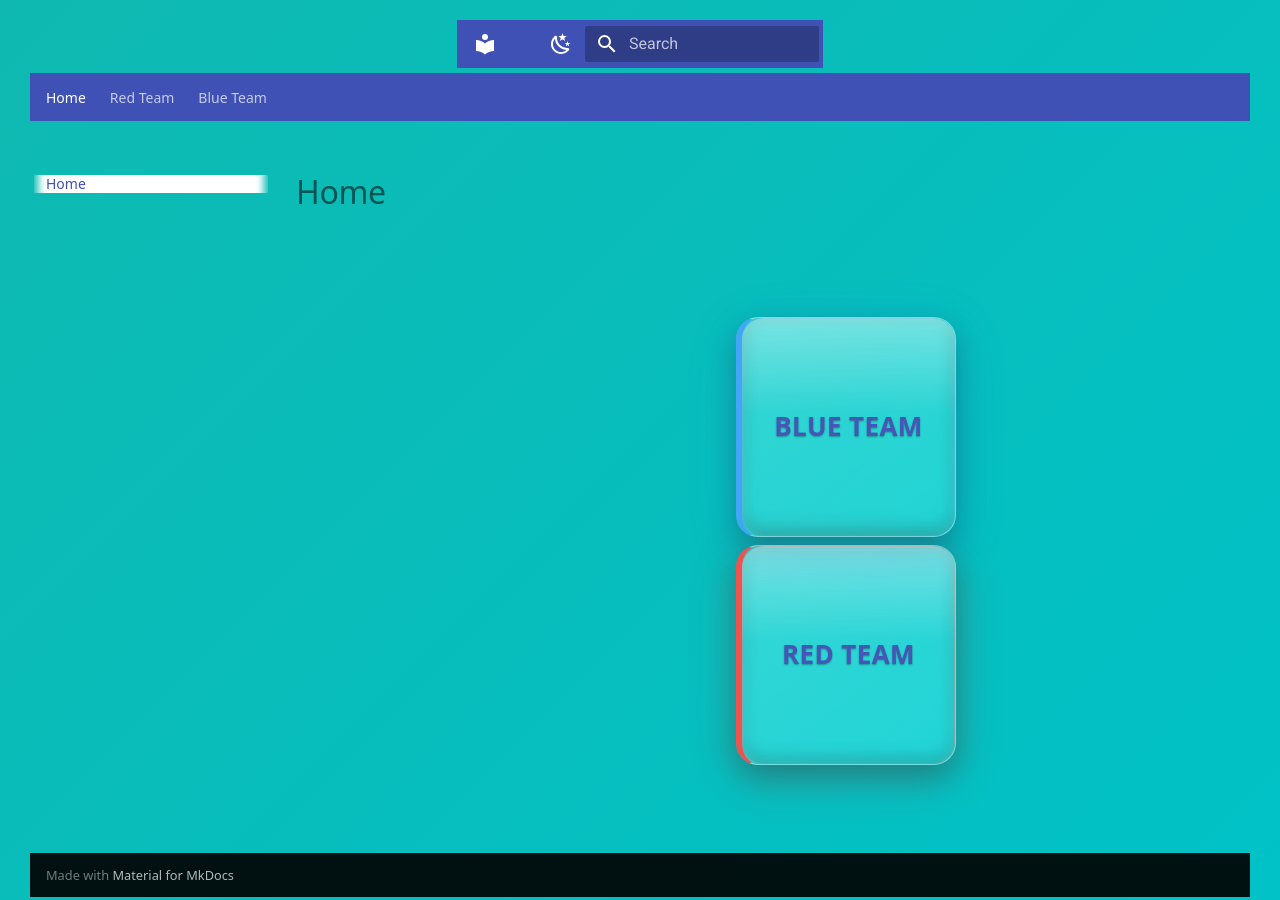
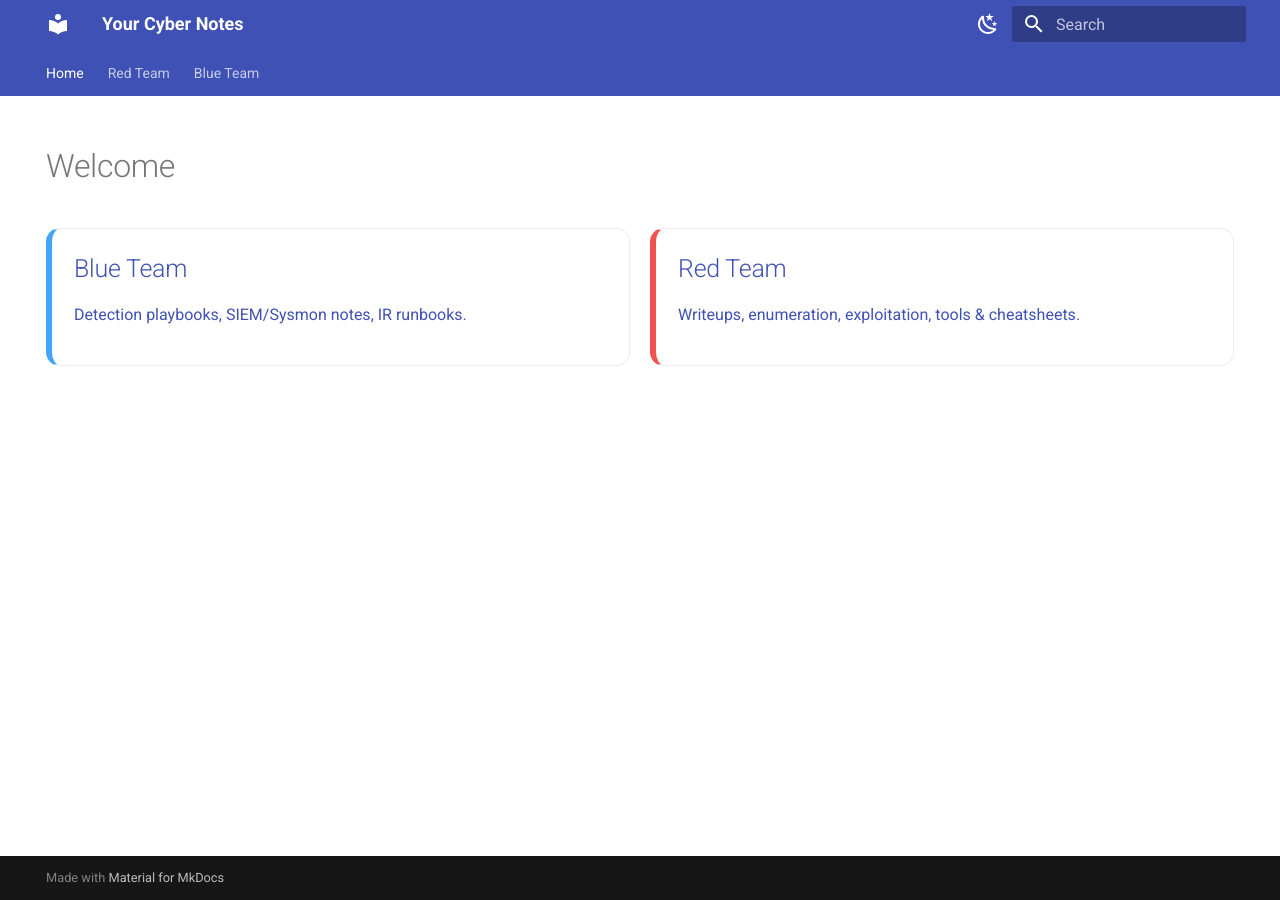
Before and after one commit to BLUE-ps1/BLUES-Blue-Team-Field-Manual, an MkDocs documentation site: the page built from docs/index.md, in a window 1280 px wide. Built offline with MkDocs 1.6.1 and Material for MkDocs 9.7.7, drawn with Linux system fonts in a browser that asks for light colours; some of the changed lines change nothing that is shown.

Commit message:
Update index.md

```diff
--- a/docs/index.md
+++ b/docs/index.md
@@ -1,154 +1,19 @@
-<!DOCTYPE html>
-<html lang="en">
-<head>
-  <meta charset="utf-8" />
-  <meta name="viewport" content="width=device-width, initial-scale=1" />
-  <title>Cyber Security Notes</title>
-  <meta name="description" content="Landing page for Red Team and Blue Team notes" />
-  <style>
-    :root {
-      --bg: #0fb9b1; /* teal/cyan */
-      --bg-accent: #00c2c7; /* slightly brighter cyan */
-      --text: #ffffff;
-      --card-bg: rgba(255, 255, 255, 0.14); /* glass base */
-      --card-border: rgba(255, 255, 255, 0.35);
-      --card-shadow: rgba(0, 0, 0, 0.25);
-      --gloss-start: rgba(255, 255, 255, 0.65);
-      --gloss-end: rgba(255, 255, 255, 0.05);
-    }
+---
+hide:
+  - navigation   # hides the left sidebar on this page only
+  - toc          # hides the on-page table of contents
+---
 
-    /* Page baseline */
-    html, body {
-      height: 100%;
-    }
-    body {
-      margin: 0;
-      color: var(--text);
-      font-family: ui-sans-serif, system-ui, -apple-system, Segoe UI, Roboto, Helvetica, Arial, "Apple Color Emoji", "Segoe UI Emoji";
-      background: linear-gradient(135deg, var(--bg), var(--bg-accent));
-      display: grid;
-      place-items: center;
-    }
+# Welcome
 
-    /* Wrapper to center content */
-    .container {
-      width: min(1100px, 92vw);
-      display: grid;
-      place-items: center;
-      gap: clamp(16px, 3vw, 32px);
-      padding: clamp(16px, 4vw, 48px);
-    }
+<div class="home-tiles">
+  <a class="tile blue" href="blue-team/">
+    <h2>Blue Team</h2>
+    <p>Detection playbooks, SIEM/Sysmon notes, IR runbooks.</p>
+  </a>
 
-    /* Button grid */
-    .grid {
-      display: grid;
-      grid-template-columns: repeat(2, 1fr);
-      gap: clamp(16px, 5vw, 40px);
-      align-items: center;
-      justify-items: center;
-    }
-
-    /* Glassy square buttons */
-    .tile {
-      --size: clamp(140px, 36vw, 220px);
-      position: relative;
-      width: var(--size);
-      height: var(--size);
-      border-radius: 22px; /* rounded corners on a square */
-      background: linear-gradient(145deg, rgba(255,255,255,0.18), rgba(255,255,255,0.10));
-      border: 1px solid var(--card-border);
-      box-shadow:
-        0 12px 30px var(--card-shadow),
-        inset 0 0 0 0.5px rgba(255,255,255,0.25);
-      backdrop-filter: blur(8px) saturate(135%);
-      -webkit-backdrop-filter: blur(8px) saturate(135%);
-      display: grid;
-      place-items: center;
-      text-decoration: none;
-      color: var(--text);
-      font-weight: 700;
-      letter-spacing: 0.4px;
-      text-transform: uppercase;
-      transition: transform 160ms ease, box-shadow 160ms ease, background 160ms ease;
-      outline: none;
-      isolation: isolate; /* ensure pseudo-element sits on top */
-    }
-
-    /* iOS-style gloss highlight */
-    .tile::before {
-      content: "";
-      position: absolute;
-      inset: 0;
-      border-radius: inherit;
-      background: linear-gradient( to bottom, var(--gloss-start) 0%, var(--gloss-end) 44% );
-      mix-blend-mode: screen;
-      opacity: 0.55;
-      pointer-events: none;
-    }
-
-    /* subtle inner highlight ring */
-    .tile::after {
-      content: "";
-      position: absolute;
-      inset: 0;
-      border-radius: inherit;
-      box-shadow: inset 0 2px 12px rgba(255,255,255,0.18), inset 0 -6px 18px rgba(0,0,0,0.18);
-      pointer-events: none;
-    }
-
-    /* Hover / focus interactions */
-    .tile:hover, .tile:focus-visible {
-      transform: translateY(-4px);
-      box-shadow:
-        0 18px 40px rgba(0,0,0,0.35),
-        inset 0 0 0 0.5px rgba(255,255,255,0.35);
-      background: linear-gradient(145deg, rgba(255,255,255,0.22), rgba(255,255,255,0.12));
-    }
-
-    .label {
-      font-size: clamp(18px, 3.6vw, 26px);
-      text-shadow: 0 1px 2px rgba(0,0,0,0.35);
-    }
-
-    /* Optional team hues for subtle edge glow */
-    .blue {
-      box-shadow:
-        0 12px 30px var(--card-shadow),
-        0 0 0 1px rgba(77, 184, 255, 0.35) inset,
-        0 12px 50px rgba(60,130,255,0.20);
-    }
-    .red {
-      box-shadow:
-        0 12px 30px var(--card-shadow),
-        0 0 0 1px rgba(255, 120, 120, 0.35) inset,
-        0 12px 50px rgba(255,60,60,0.20);
-    }
-
-    /* Accessibility: focus ring */
-    .tile:focus-visible {
-      outline: 3px solid rgba(255,255,255,0.7);
-      outline-offset: 2px;
-    }
-
-    /* Small screens: stack vertically */
-    @media (max-width: 560px) {
-      .grid { grid-template-columns: 1fr; }
-    }
-  </style>
-</head>
-<body>
-  <main class="container" role="main">
-    <nav class="grid" aria-label="Team Selection">
-      <!-- Blue Team (left) -->
-      <a class="tile blue" href="./blue/" aria-label="Blue Team notes">
-        <span class="label">Blue Team</span>
-      </a>
-
-      <!-- Red Team (right) -->
-      <a class="tile red" href="./red/" aria-label="Red Team notes">
-        <span class="label">Red Team</span>
-      </a>
-    </nav>
-  </main>
-</body>
-</html>
+  <a class="tile red" href="red-team/">
+    <h2>Red Team</h2>
+    <p>Writeups, enumeration, exploitation, tools & cheatsheets.</p>
+  </a>
+</div>
```
